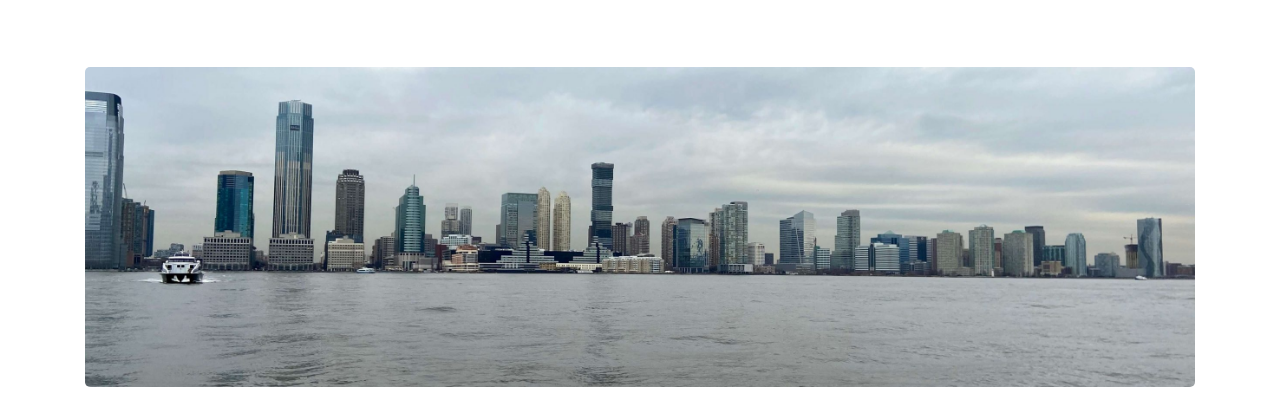
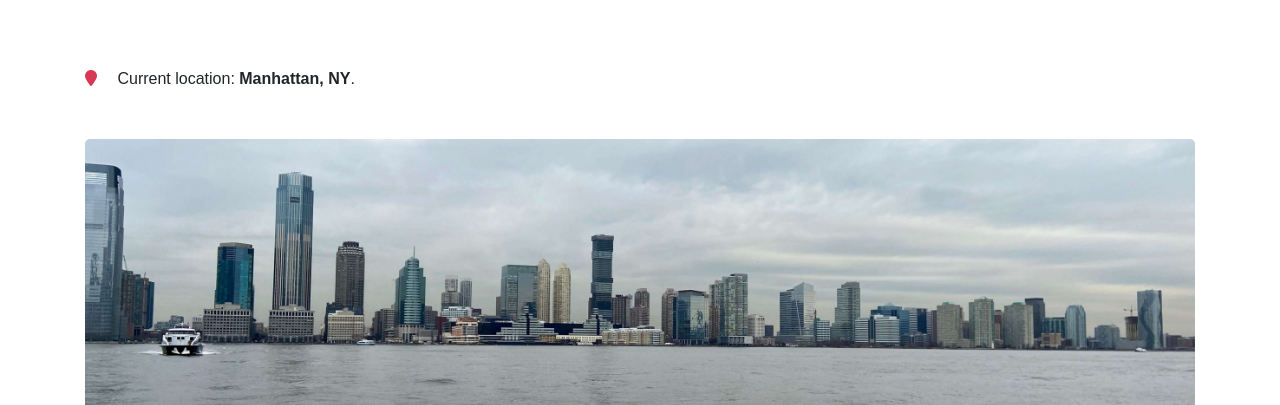
Before and after one commit to moreirapontocom/lucasmoreira-portfolio, a website: page index.html in a window 1280 px wide. Shown: the part 395-800 px from the top of the page. Drawn offline with nearby package versions, Linux system fonts and the light colour scheme.

Commit message:
Added current location

```diff
--- a/index.html
+++ b/index.html
@@ -37,6 +37,10 @@
 			</div>
         </div>
     </header>
+
+	<div class="container mb-5">
+		<i class="fas fa-map-marker mr-3 text-primary"></i> Current location: <strong>Manhattan, NY</strong>.
+	</div>
 
 	<section class="main-image">
 		<div class="container">
```
